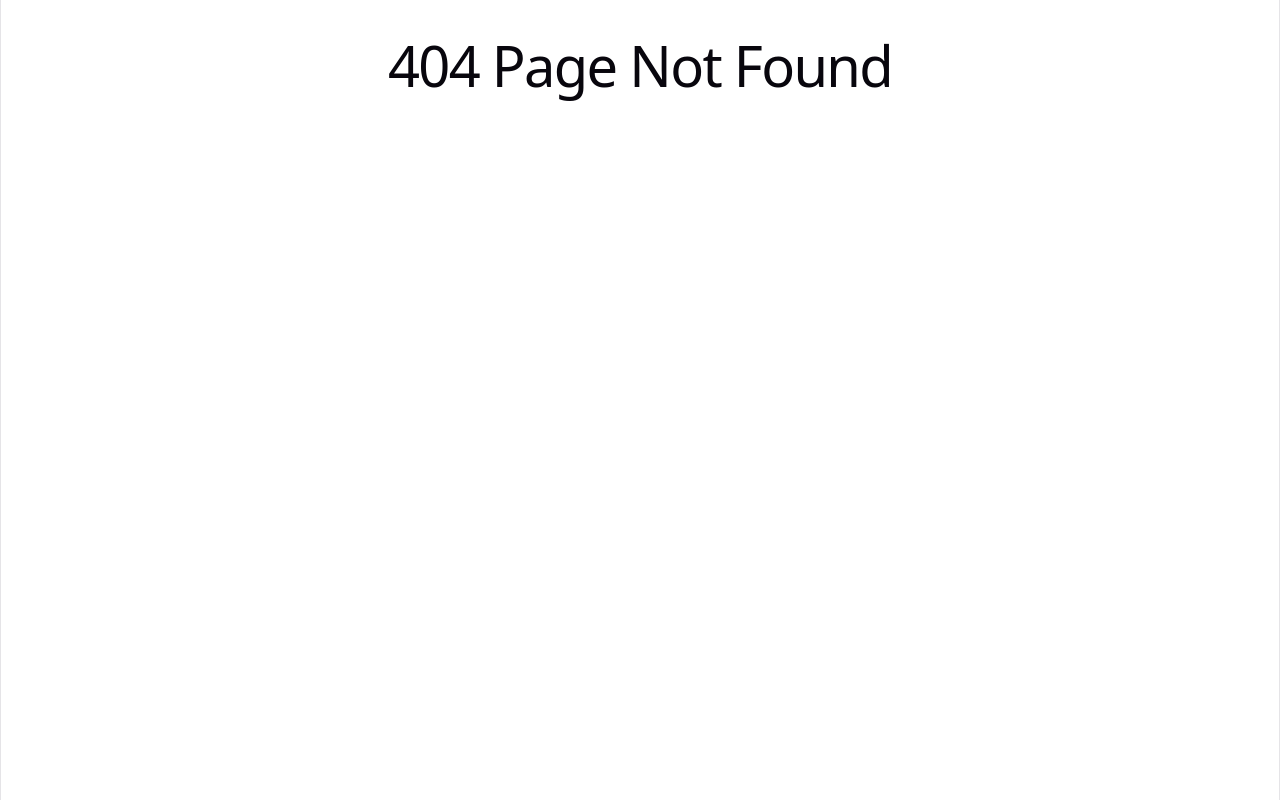
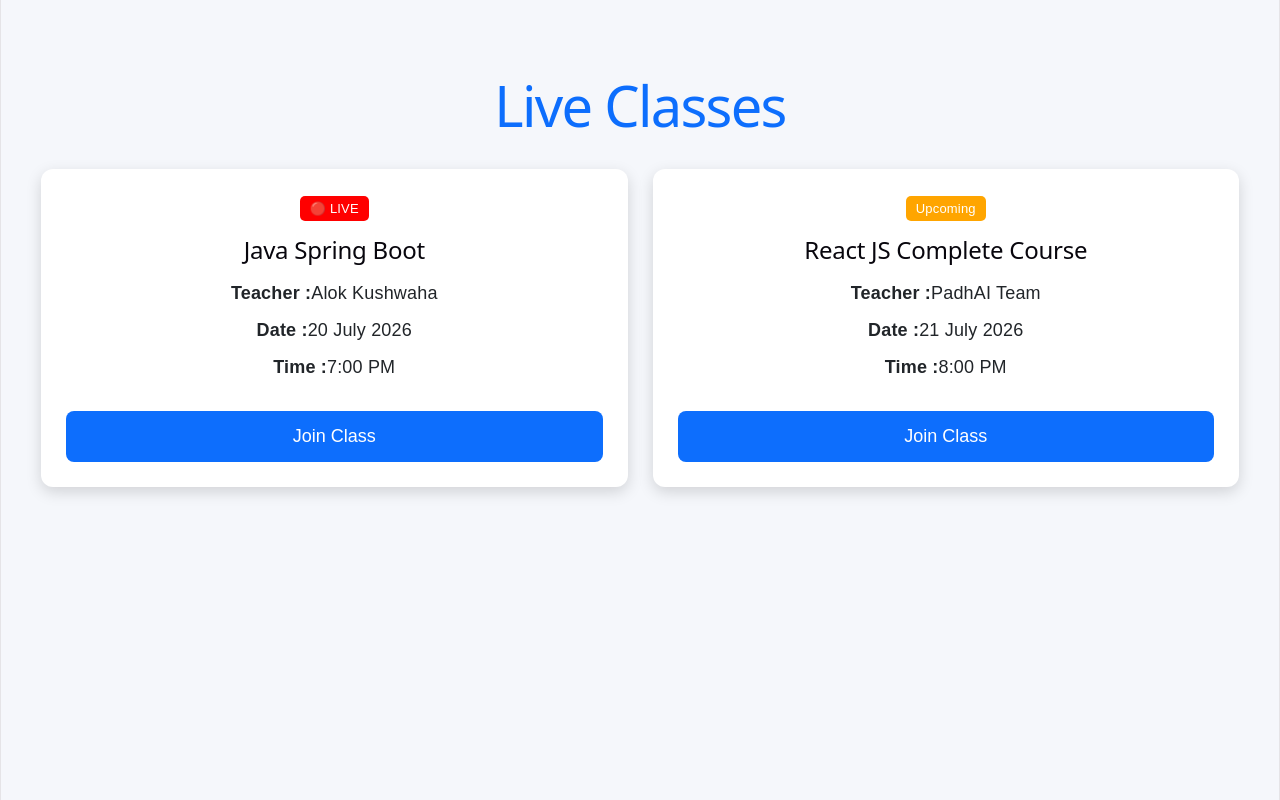
Before and after one commit to akk-oss/padhai-ka-addaa-frontend, a React (Vite) app: page /live-classes in a window 1280 px wide. Before the commit this address had no page. Built offline with nearby package versions, Linux system fonts and the light colour scheme.

Commit message:
Added About Us page and live page updates

```diff
--- a/src/App.jsx
+++ b/src/App.jsx
@@ -21,6 +21,7 @@ import AdminUsers from "./pages/AdminUsers";
 import Profile from "./pages/Profile";
 import ResumeBuilder from "./pages/ResumeBuilder";
 import AboutUs from "./pages/AboutUs";
+import LiveClasses from "./pages/LiveClasses";
 function App() {
   return (
     <BrowserRouter>
@@ -100,6 +101,7 @@ function App() {
     element={<Profile />}
 />
 <Route path="/about" element={<AboutUs />} />
+<Route path="/live-classes" element={<LiveClasses />} />
       </Routes>
 
     </BrowserRouter>
--- /dev/null
+++ b/src/assets/css/liveClasses.css
@@ -0,0 +1,115 @@
+.live-page{
+
+padding:40px;
+
+background:#f5f7fb;
+
+min-height:100vh;
+
+}
+
+.live-page h1{
+
+text-align:center;
+
+margin-bottom:30px;
+
+color:#0d6efd;
+
+}
+
+.live-grid{
+
+display:grid;
+
+grid-template-columns:repeat(auto-fit,minmax(320px,1fr));
+
+gap:25px;
+
+}
+
+.live-card{
+
+background:white;
+
+padding:25px;
+
+border-radius:12px;
+
+box-shadow:0 5px 15px rgba(0,0,0,.15);
+
+transition:.3s;
+
+}
+
+.live-card:hover{
+
+transform:translateY(-5px);
+
+}
+
+.live-card h2{
+
+margin:15px 0;
+
+}
+
+.live-card p{
+
+margin:10px 0;
+
+}
+
+.live-card button{
+
+width:100%;
+
+padding:12px;
+
+background:#0d6efd;
+
+color:white;
+
+border:none;
+
+border-radius:8px;
+
+cursor:pointer;
+
+margin-top:20px;
+
+}
+
+.live-card button:hover{
+
+background:#084298;
+
+}
+
+.live-badge{
+
+background:red;
+
+color:white;
+
+padding:5px 10px;
+
+border-radius:5px;
+
+font-size:13px;
+
+}
+
+.upcoming{
+
+background:orange;
+
+color:white;
+
+padding:5px 10px;
+
+border-radius:5px;
+
+font-size:13px;
+
+}
--- /dev/null
+++ b/src/pages/LiveClasses.jsx
@@ -0,0 +1,121 @@
+import "../assets/css/liveClasses.css";
+
+function LiveClasses() {
+
+  const classes = [
+
+    {
+      id: 1,
+      title: "Java Spring Boot",
+      teacher: "Alok Kushwaha",
+      date: "20 July 2026",
+      time: "7:00 PM",
+      live: true,
+      link: "https://meet.google.com/"
+    },
+
+    {
+      id: 2,
+      title: "React JS Complete Course",
+      teacher: "PadhAI Team",
+      date: "21 July 2026",
+      time: "8:00 PM",
+      live: false,
+      link: "https://meet.google.com/"
+    }
+
+  ];
+
+  return (
+
+    <div className="live-page">
+
+      <h1>Live Classes</h1>
+
+      <div className="live-grid">
+
+        {
+
+          classes.map((item)=>(
+
+            <div className="live-card" key={item.id}>
+
+              {
+
+                item.live ?
+
+                <span className="live-badge">
+
+                  🔴 LIVE
+
+                </span>
+
+                :
+
+                <span className="upcoming">
+
+                  Upcoming
+
+                </span>
+
+              }
+
+              <h2>{item.title}</h2>
+
+              <p>
+
+                <strong>Teacher :</strong>
+
+                {item.teacher}
+
+              </p>
+
+              <p>
+
+                <strong>Date :</strong>
+
+                {item.date}
+
+              </p>
+
+              <p>
+
+                <strong>Time :</strong>
+
+                {item.time}
+
+              </p>
+
+              <a
+
+                href={item.link}
+
+                target="_blank"
+
+                rel="noreferrer"
+
+              >
+
+                <button>
+
+                  Join Class
+
+                </button>
+
+              </a>
+
+            </div>
+
+          ))
+
+        }
+
+      </div>
+
+    </div>
+
+  );
+
+}
+
+export default LiveClasses;
```
